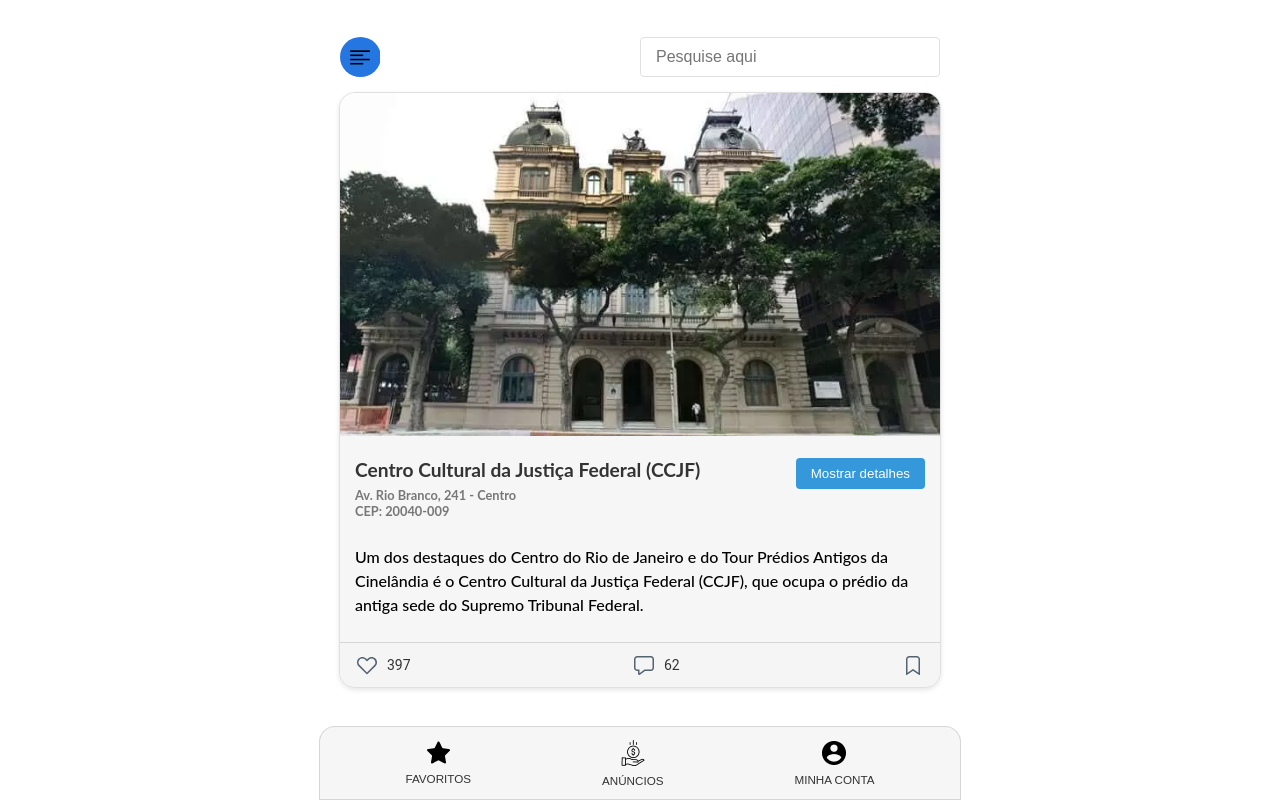
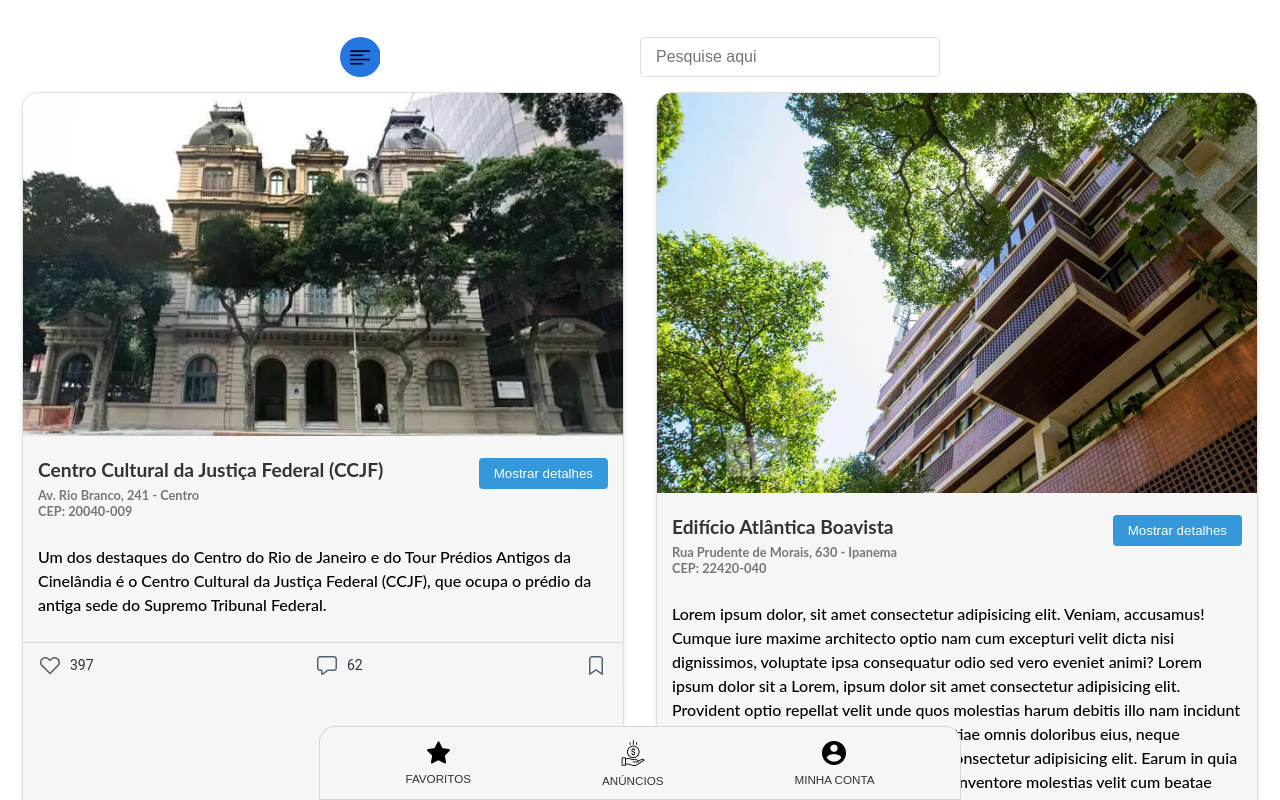
Before and after one commit to fseda/nexus-app, a React (Create React App) app: page / in a window 1280 px wide. Shown: the top 800 px of the page. Built offline with nearby package versions, Linux system fonts and the light colour scheme.

Commit message:
Add display grid to main container

```diff
--- a/src/App.js
+++ b/src/App.js
@@ -11,9 +11,12 @@ import { CSSTransition, TransitionGroup } from 'react-transition-group';
 
 const Main = styled.main`
   margin: 0 auto;
-  display: flex;
-  flex-direction: column;
-  align-items: center;
+
+  display: grid;
+  grid-gap: 20px;
+  padding: 20px;
+  justify-items: center;
+
   background-color: #fff;
   padding: 4rem 1rem;
   overflow-x: hidden;
@@ -24,6 +27,10 @@ const Main = styled.main`
   line-height: 1.5rem;
   color: #333;
   text-align: center;
+
+  @media (min-width: 768px) {
+    grid-template-columns: repeat(2, 1fr);
+  }
 `;
 
 const FadeTransition = styled.div`
```
